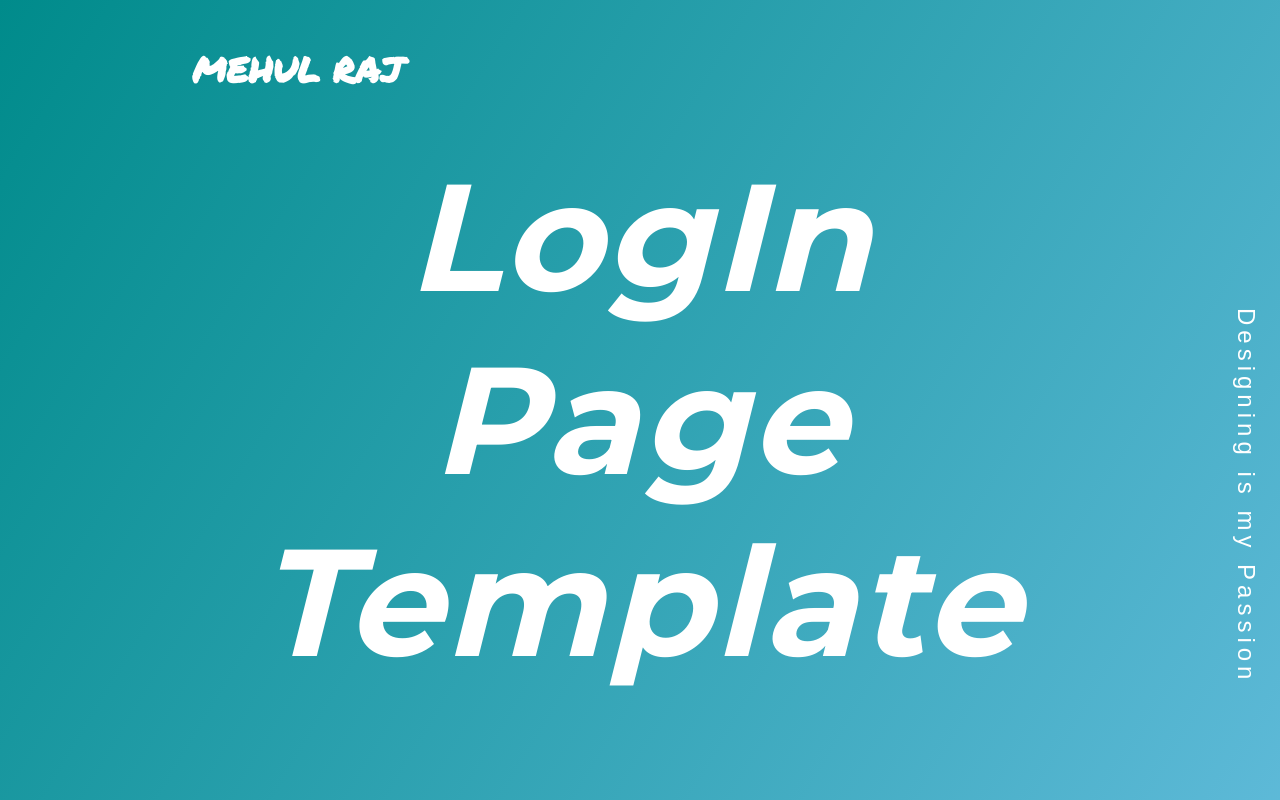
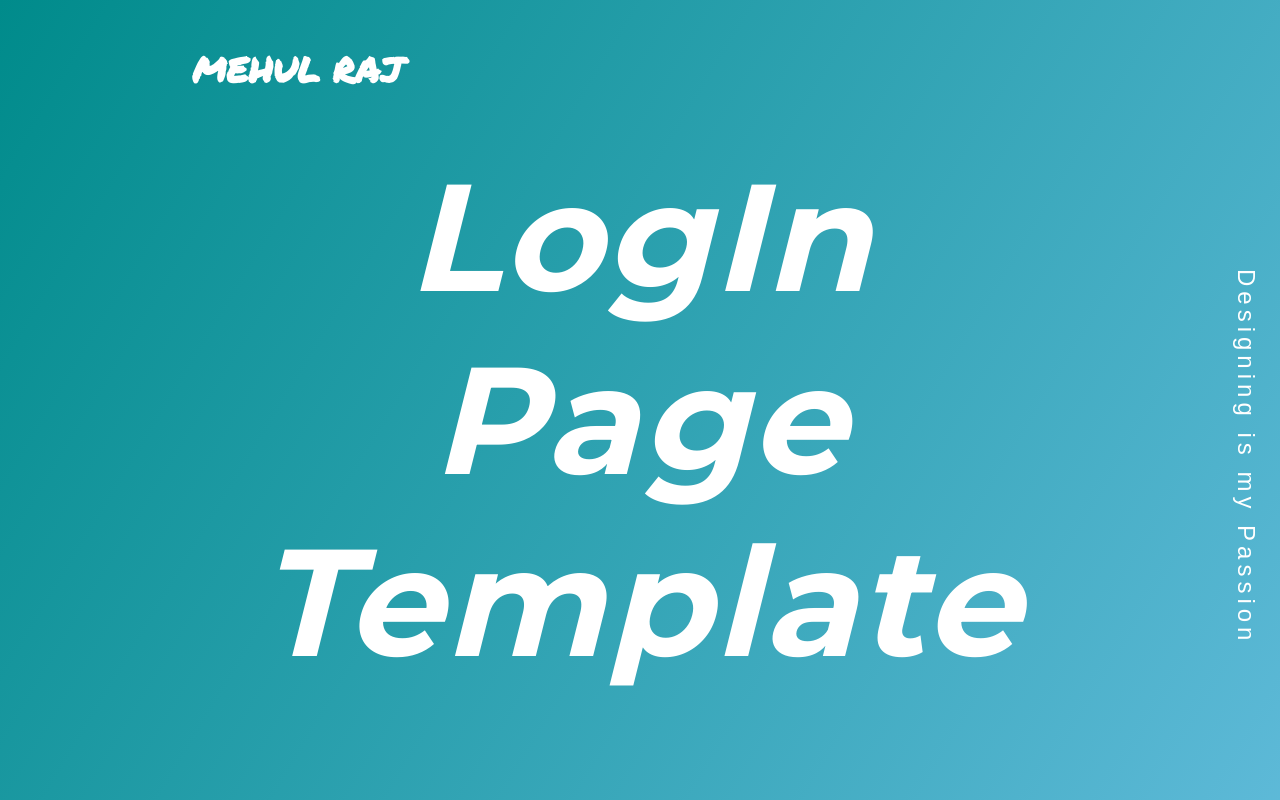
Before and after one commit to mehulraj19/login-page, a plain HTML site: page index.html in a window 1280 px wide. Shown: the top 800 px of the page. Drawn offline with nearby package versions, Linux system fonts and the light colour scheme; a web font is replaced by a local one.

Commit message:
Update styles.css

```diff
--- a/css/styles.css
+++ b/css/styles.css
@@ -91,7 +91,7 @@
       color: #fff;
       float: right;
       /* margin-top: -850px; */
-      margin-top: -53%;
+      margin-top: -56%;
   }
   #hor-design h1{
     font-weight: lighter;
```
